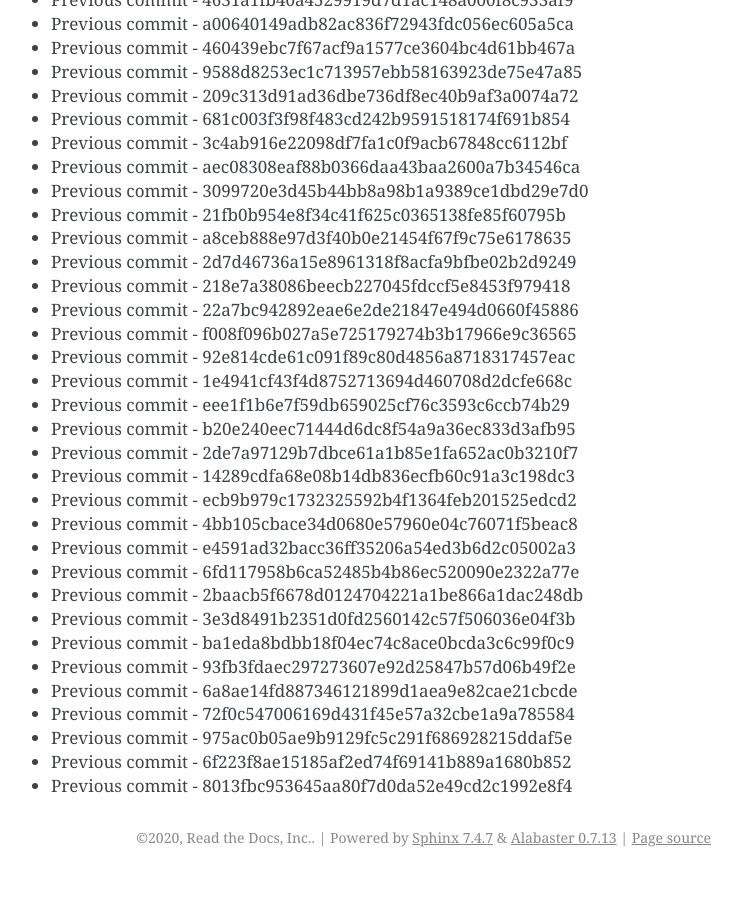
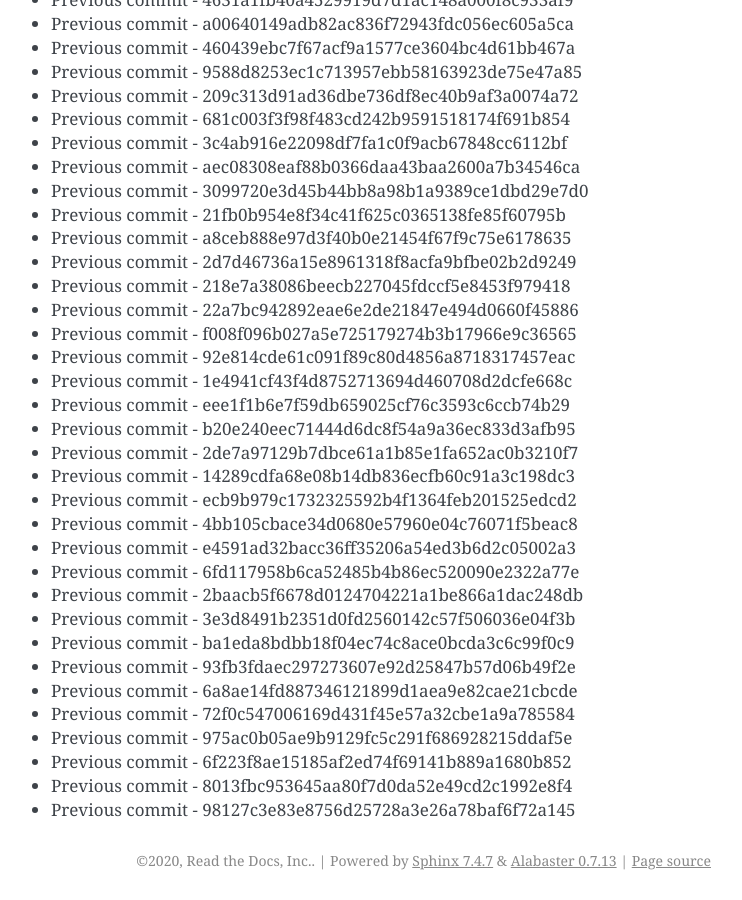
Before and after one commit to readthedocs/rtd-git-stresstest, a Sphinx documentation site: the page built from docs/updates.rst, in a window 1280 px wide and 900 px high, scrolled down 53270 px. Shown: the whole window, without its empty margins (399-1141 px from the left). Built offline with Sphinx 7.4.7, drawn with Linux system fonts in a browser that asks for light colours; before the commit the page ends 54147 px from its top, so only the background shows below that.

Commit message:
Generating commit from previous: 98127c3e83e8756d25728a3e26a78baf6f72a145

```diff
--- a/docs/updates.rst
+++ b/docs/updates.rst
@@ -2270,3 +2270,4 @@ It can be tested for any performance characteristics.
 * Previous commit - 975ac0b05ae9b9129fc5c291f686928215ddaf5e
 * Previous commit - 6f223f8ae15185af2ed74f69141b889a1680b852
 * Previous commit - 8013fbc953645aa80f7d0da52e49cd2c1992e8f4
+* Previous commit - 98127c3e83e8756d25728a3e26a78baf6f72a145
```
